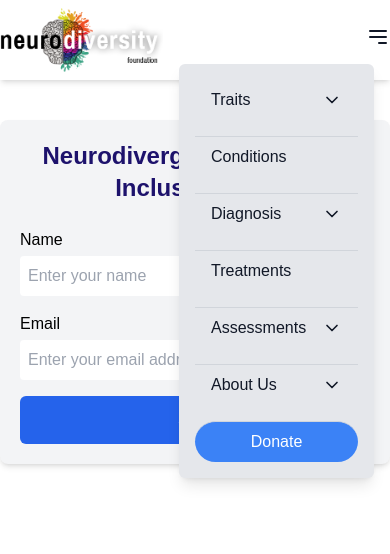
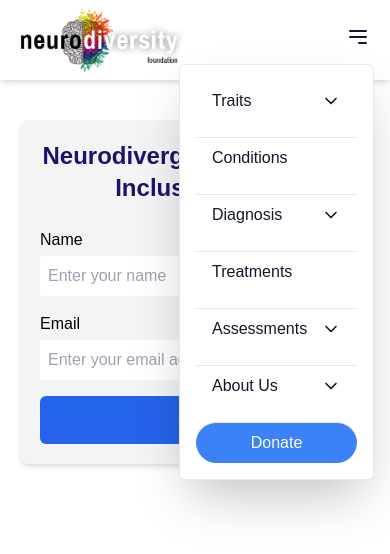
Before and after one commit to octopdigital24/neuro-diversity-quiz, a React (Vite) app: page / in a window 390 px wide. Both pictures are taken after a click on the button 378 px from the left and 36 px from the top of the page. Shown: the top 554 px of the page. Built offline with nearby package versions, Linux system fonts and the light colour scheme.

Commit message:
style: fix spacing

```diff
--- a/src/components/Navbar.jsx
+++ b/src/components/Navbar.jsx
@@ -49,7 +49,7 @@ const Navbar = () => {
 
   return (
     <div className="shadow-md mb-10">
-      <div className="py-2 max-w-screen-lg mx-auto flex justify-between items-center">
+      <div className="py-2 max-w-screen-lg mx-auto flex justify-between items-center px-5 lg:px-0">
         {/* Logo */}
         <div>
           <img src={logo} className="h-16" alt="Logo" />
@@ -113,11 +113,11 @@ const Navbar = () => {
 
         {/* Mobile Menu */}
         <div
-          className={`md:hidden absolute top-16 right-4 w-1/2 max-h-[70vh]  overflow-y-auto bg-gray-200  shadow-lg rounded-md ${
+          className={`md:hidden absolute top-16 right-4 w-1/2 sm:w-2/3 max-h-[70vh]  overflow-y-auto bg-white border shadow-2xl rounded-md ${
             isOpen ? "block" : "hidden"
           }`}
         >
-          <ul className="w-full flex flex-col items-start space-y-4 p-4 divide-y divide-gray-300 ">
+          <ul className="w-full flex flex-col items-start space-y-4 p-4 divide-y  ">
             {navLinks.map((link, index) => (
               <li key={index} className="w-full">
                 <a
--- a/src/pages/Quiz.jsx
+++ b/src/pages/Quiz.jsx
@@ -181,7 +181,7 @@ const Quiz = () => {
 
   if (!hasStarted) {
     return (
-      <div>
+      <div className="px-5 md:px-0">
         <PatientInfo
           patientData={patientData}
           setPatientData={setPatientData}
@@ -195,7 +195,7 @@ const Quiz = () => {
   return (
     <div className="pb-16">
       <div>
-        <div className="max-w-screen-sm mx-auto">
+        <div className="max-w-screen-sm mx-auto ">
           {questions.length === 0 ? (
             <p>Loading questions...</p>
           ) : (
```
